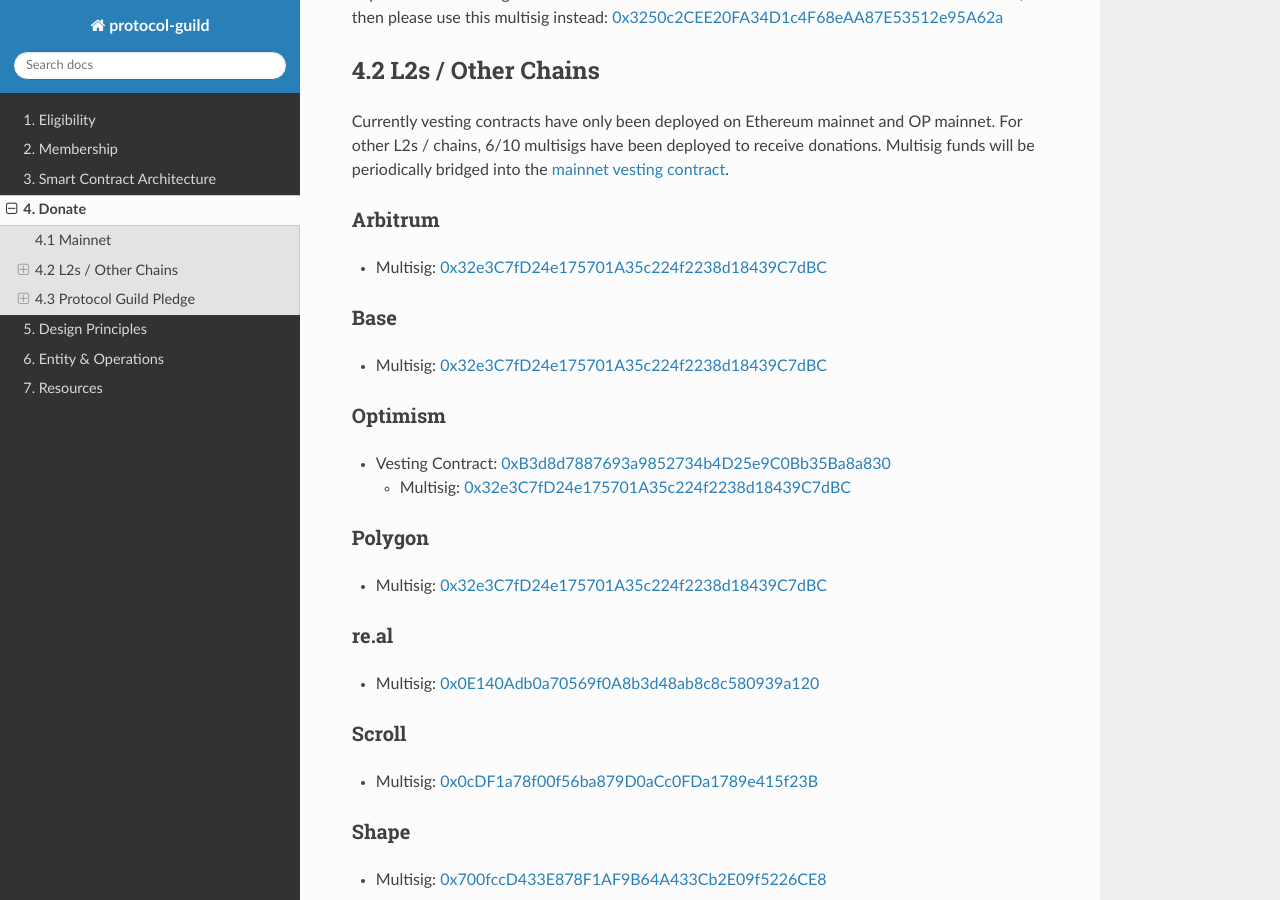
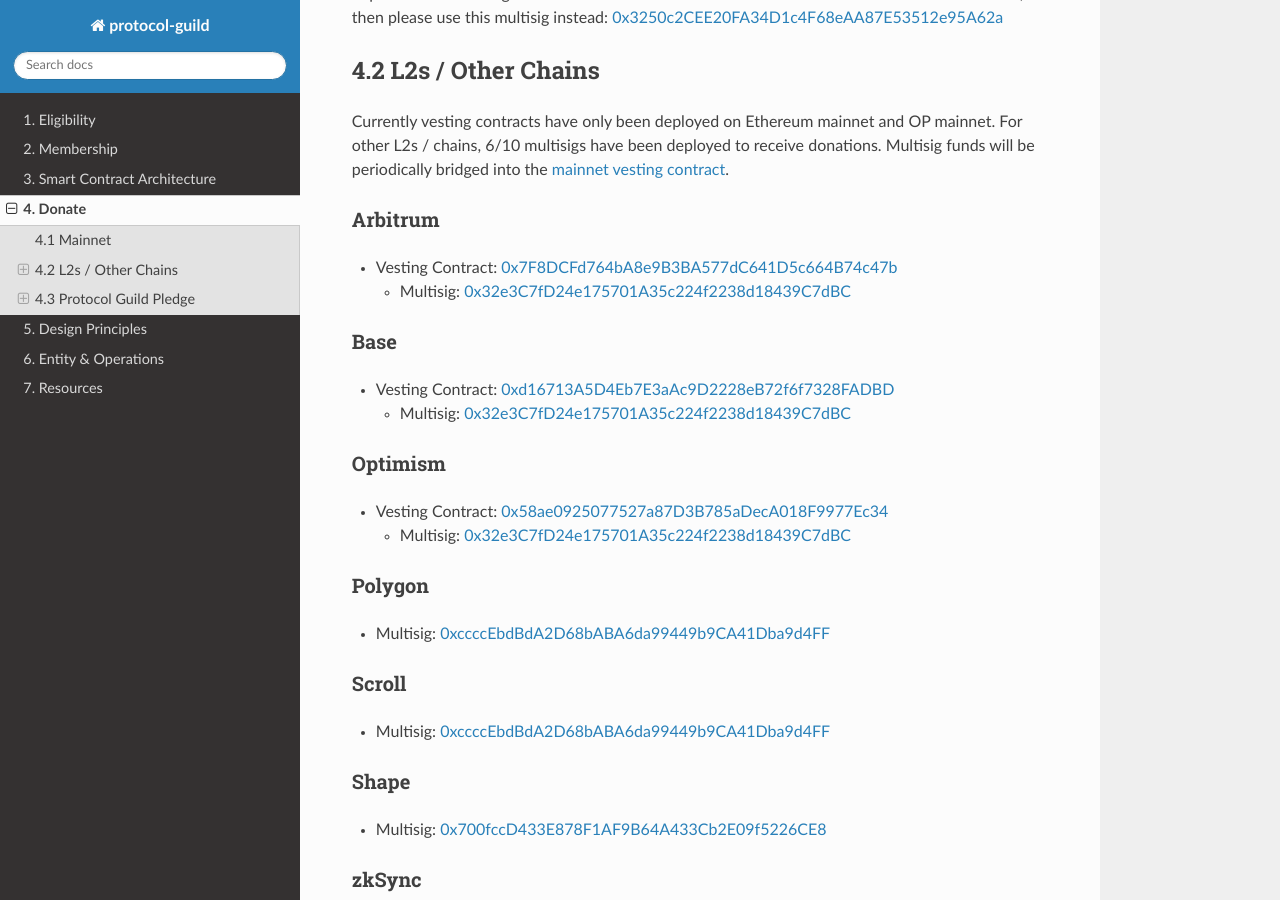
Before and after one commit to protocolguild/documentation, a Sphinx documentation site: the page built from docs/04-donate.md, in a window 1280 px wide and 900 px high, scrolled down 966 px. Built offline with Sphinx 7.4.7 and the Read the Docs theme 3.1.0, drawn with Linux system fonts in a browser that asks for light colours.

Commit message:
Update donation addresses
Add new vesting contracts + multisigs and remove re.al

```diff
--- a/docs/04-donate.md
+++ b/docs/04-donate.md
@@ -22,23 +22,22 @@
 Currently vesting contracts have only been deployed on Ethereum mainnet and OP mainnet. For other L2s / chains, 6/10 multisigs have been deployed to receive donations. Multisig funds will be periodically bridged into the [mainnet vesting contract](https://app.splits.org/accounts/0x25941dc771bb64514fc8abbce970307fb9d477e9).
 
 ### Arbitrum
-- Multisig: [0x32e3C7fD24e175701A35c224f2238d18439C7dBC](https://app.safe.global/balances?safe=arb1:0x32e3C7fD24e175701A35c224f2238d18439C7dBC)
+- Vesting Contract: [0x7F8DCFd764bA8e9B3BA577dC641D5c664B74c47b](https://app.splits.org/accounts/0x7F8DCFd764bA8e9B3BA577dC641D5c664B74c47b/?chainId=42161)
+  - Multisig: [0x32e3C7fD24e175701A35c224f2238d18439C7dBC](https://app.safe.global/balances?safe=oeth:0x32e3C7fD24e175701A35c224f2238d18439C7dBC)
 
 ### Base
-- Multisig: [0x32e3C7fD24e175701A35c224f2238d18439C7dBC](https://app.safe.global/balances?safe=base:0x32e3C7fD24e175701A35c224f2238d18439C7dBC)
+- Vesting Contract: [0xd16713A5D4Eb7E3aAc9D2228eB72f6f7328FADBD](https://app.splits.org/accounts/0xd16713A5D4Eb7E3aAc9D2228eB72f6f7328FADBD/?chainId=8453)
+  - Multisig: [0x32e3C7fD24e175701A35c224f2238d18439C7dBC](https://app.safe.global/balances?safe=oeth:0x32e3C7fD24e175701A35c224f2238d18439C7dBC)
 
 ### Optimism
-- Vesting Contract: [0xB3d8d7887693a9852734b4D25e9C0Bb35Ba8a830](https://app.splits.org/accounts/0xB3d8d7887693a9852734b4D25e9C0Bb35Ba8a830/?chainId=10)
+- Vesting Contract: [0x58ae0925077527a87D3B785aDecA018F9977Ec34](https://app.splits.org/accounts/0x58ae0925077527a87D3B785aDecA018F9977Ec34/?chainId=10)
   - Multisig: [0x32e3C7fD24e175701A35c224f2238d18439C7dBC](https://app.safe.global/balances?safe=oeth:0x32e3C7fD24e175701A35c224f2238d18439C7dBC)
 
 ### Polygon
-- Multisig: [0x32e3C7fD24e175701A35c224f2238d18439C7dBC](https://app.safe.global/balances?safe=matic:0x32e3C7fD24e175701A35c224f2238d18439C7dBC)
-
-### re.al
-- Multisig: [0x0E140Adb0a70569f0A8b3d48ab8c8c580939a120](https://safe.re.al/balances?safe=re-al%3A0x0E140Adb0a70569f0A8b3d48ab8c8c580939a120)
+- Multisig: [0xccccEbdBdA2D68bABA6da99449b9CA41Dba9d4FF](https://app.safe.global/balances?safe=matic:0xccccEbdBdA2D68bABA6da99449b9CA41Dba9d4FF)
 
 ### Scroll
-- Multisig: [0x0cDF1a78f00f56ba879D0aCc0FDa1789e415f23B](https://app.safe.global/balances?safe=scr:0x0cDF1a78f00f56ba879D0aCc0FDa1789e415f23B)
+- Multisig: [0xccccEbdBdA2D68bABA6da99449b9CA41Dba9d4FF](https://app.safe.global/balances?safe=scr:0xccccEbdBdA2D68bABA6da99449b9CA41Dba9d4FF)
 
 ### Shape
 - Multisig: [0x700fccD433E878F1AF9B64A433Cb2E09f5226CE8](https://safe.shape.network/balances?safe=shape:0x700fccD433E878F1AF9B64A433Cb2E09f5226CE8)
```
